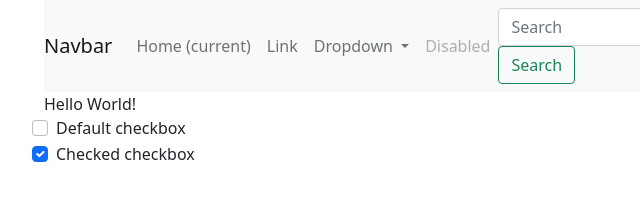
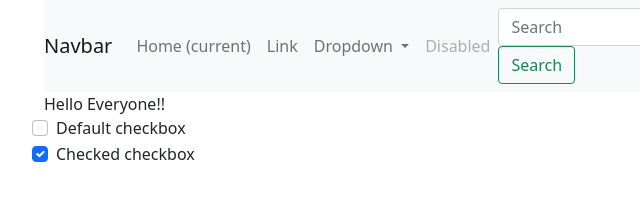
Before and after one commit to ankitc34/feature-branch-workflow, a plain HTML site: page index.html in a window 1280 px wide. Shown: the full height of the page, 38-678 px from the left. Drawn offline with nearby package versions, Linux system fonts and the light colour scheme.

Commit message:
Update heading into index.html

```diff
--- a/index.html
+++ b/index.html
@@ -52,7 +52,7 @@
 </nav>
       <div class="row">
         <div class="col">
-Hello World!
+Hello Everyone!!
         </div>
         <div class="form-check">
             <input class="form-check-input" type="checkbox" value="" id="flexCheckDefault">
```
